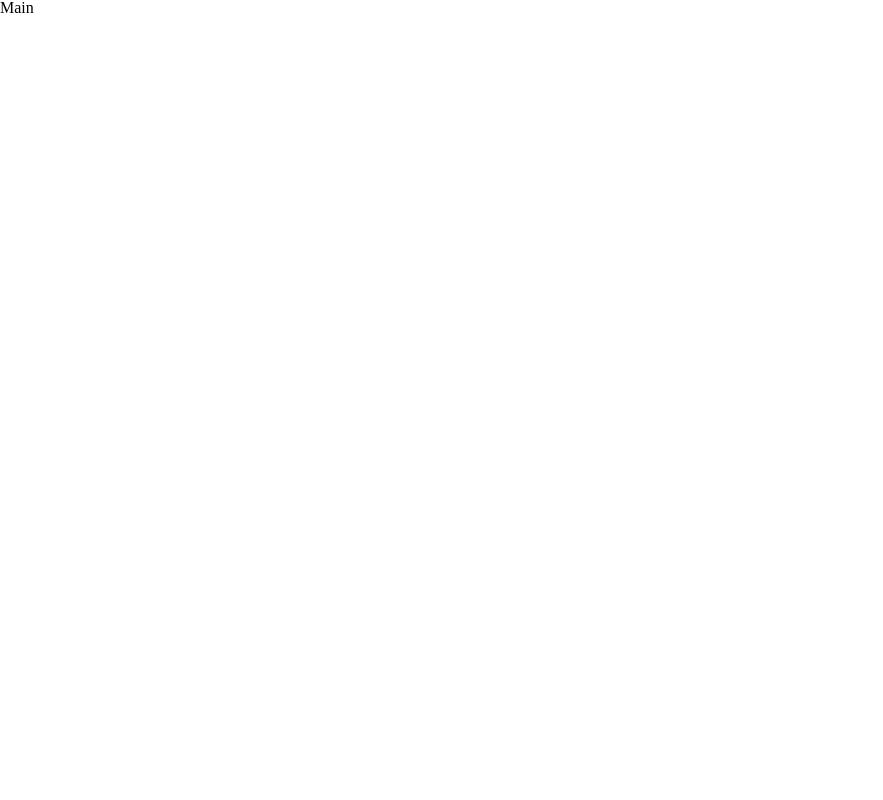
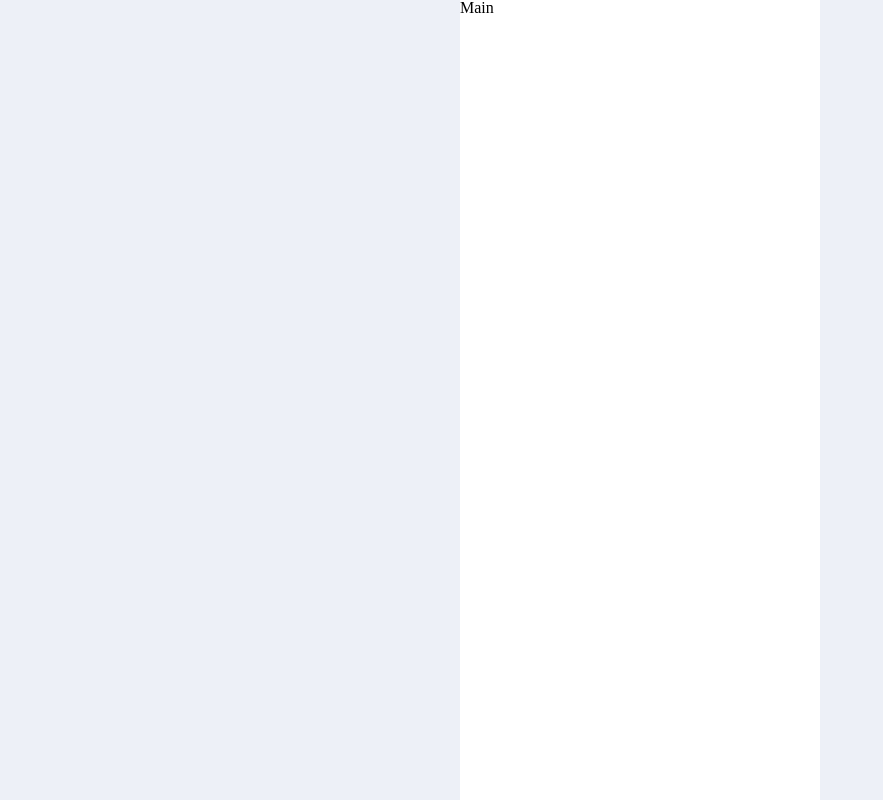
Before and after one commit to Ecord-2023-super-challenge-hackathon/ecord-frontend, a React (Create React App) app: page / in a window 1280 px wide. Shown: the whole page, without its empty margins (0-883 px from the left). Built offline with nearby package versions, Linux system fonts and the light colour scheme.

Commit message:
feat(Layout): Layout component 작성

```diff
--- a/src/GlobalStyle.jsx
+++ b/src/GlobalStyle.jsx
@@ -7,7 +7,8 @@ const GlobalStyle = createGlobalStyle`
   html, body, #root {
       width: 100vw;
       height: 100vh;
-      background-color: ${(props) => props.theme.colors.backgroundBlue};
+      background-color: ${(props) => props.theme.colors.lightGray};
+      ${(props) => props.theme.flex.flexCenter}
   }
 
   @font-face {
--- /dev/null
+++ b/src/component/Layout/Layout.jsx
@@ -0,0 +1,16 @@
+import PropTypes from 'prop-types';
+import styled from 'styled-components';
+
+const Background = styled.div`
+  width: 360px;
+  height: 100vh;
+  background-color: ${(props) => props.theme.colors.backgroundWhite};
+`;
+
+const Layout = ({ children }) => <Background>{children}</Background>;
+
+Layout.propTypes = {
+  children: PropTypes.node.isRequired,
+};
+
+export default Layout;
--- a/src/pages/Main/Main.jsx
+++ b/src/pages/Main/Main.jsx
@@ -1,7 +1,12 @@
 import React from 'react';
+import Layout from '../../component/Layout/Layout';
 
 const Main = () => {
-  return <div>Main</div>;
+  return (
+    <Layout>
+      <div>Main</div>
+    </Layout>
+  );
 };
 
 export default Main;
```
